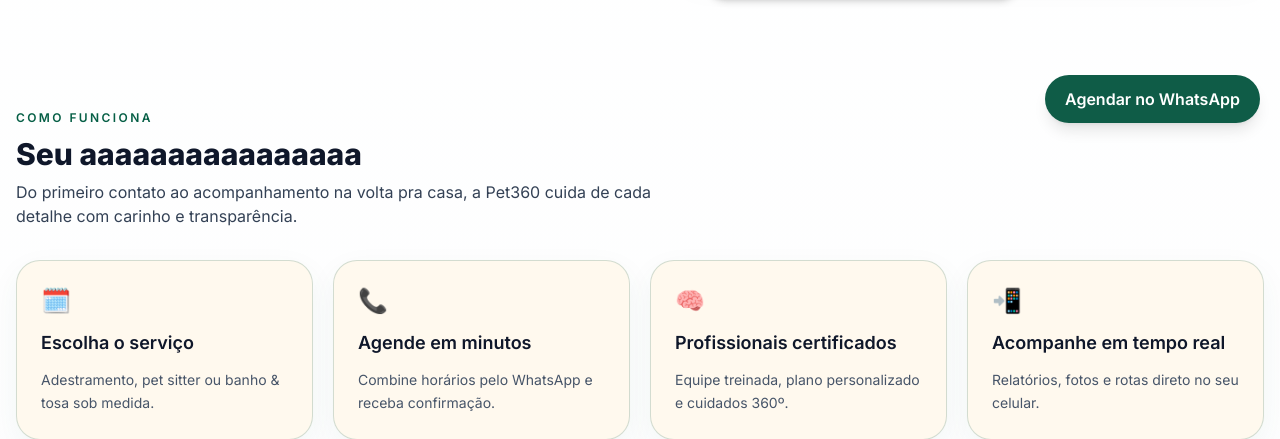
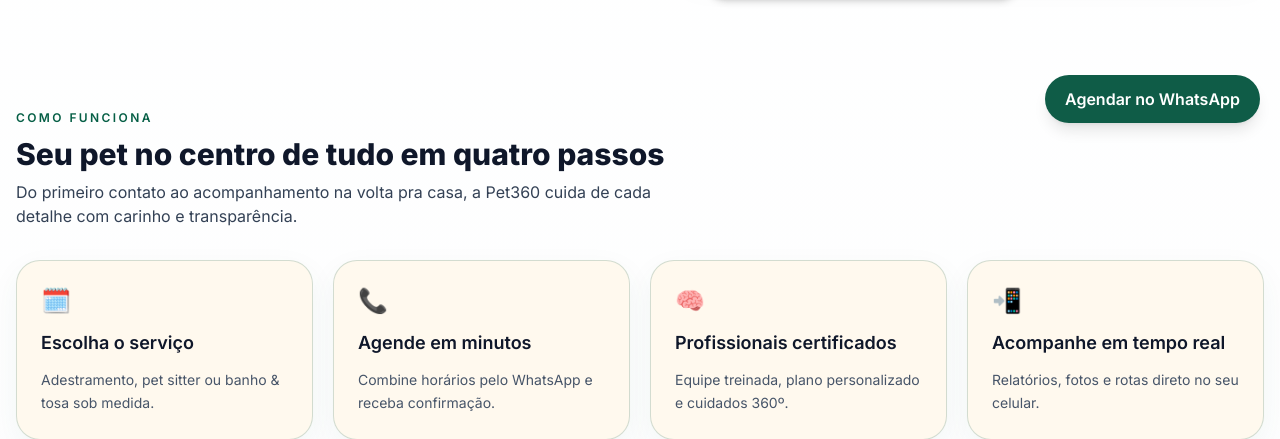
Before and after one commit to vini-dev96/Pet360, a PHP site: page / in a window 1280 px wide. Shown: the part 657-1096 px from the top of the page. Run offline with PHP 8.4, Linux system fonts and the light colour scheme; some libraries are stand-ins or nearby versions.

Commit message:
Update index.php

```diff
--- a/index.php
+++ b/index.php
@@ -195,7 +195,7 @@ $phoneTel = preg_replace('/\s|\(|\)|-|\+/', '', $business['phone']);
   <!-- Como funciona -->
   <section class="container mx-auto px-4 py-14" id="como-funciona">
     <span class="text-xs font-semibold uppercase tracking-[0.2em] text-emerald-800">Como funciona</span>
-    <h2 class="mt-2 text-3xl font-extrabold">Seu aaaaaaaaaaaaaaaa</h2>
+    <h2 class="mt-2 text-3xl font-extrabold">Seu pet no centro de tudo em quatro passos</h2>
     <p class="mt-2 text-slate-700 max-w-2xl">Do primeiro contato ao acompanhamento na volta pra casa, a Pet360 cuida de cada detalhe com carinho e transparência.</p>
     <div class="mt-8 grid md:grid-cols-4 gap-5">
       <?php
```
